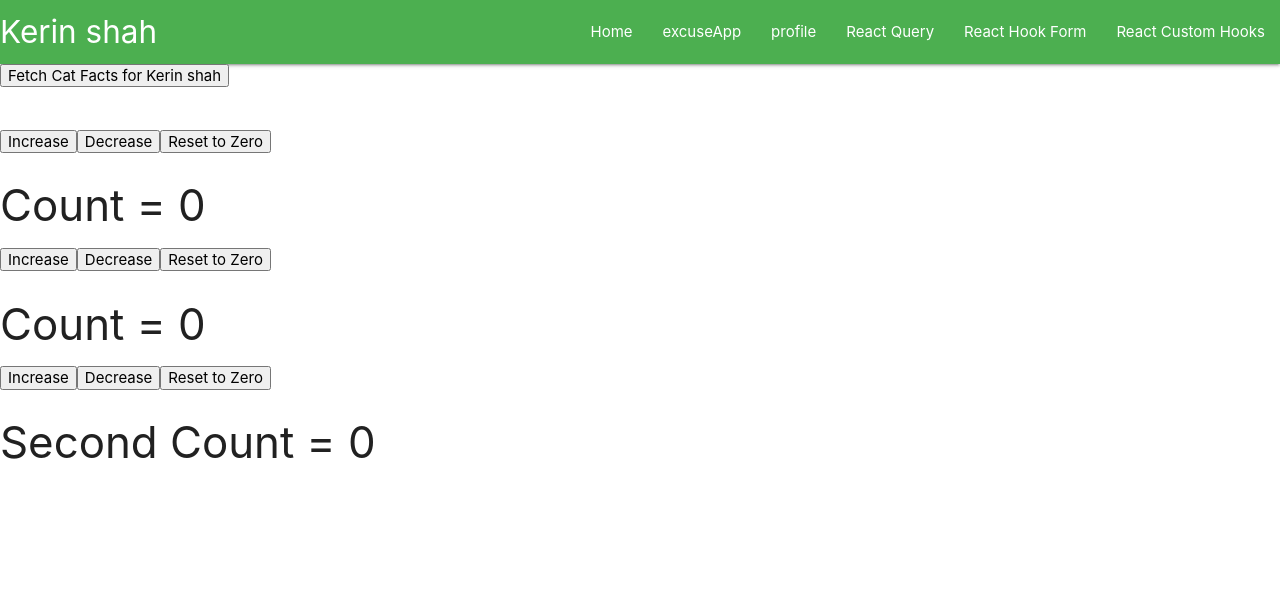
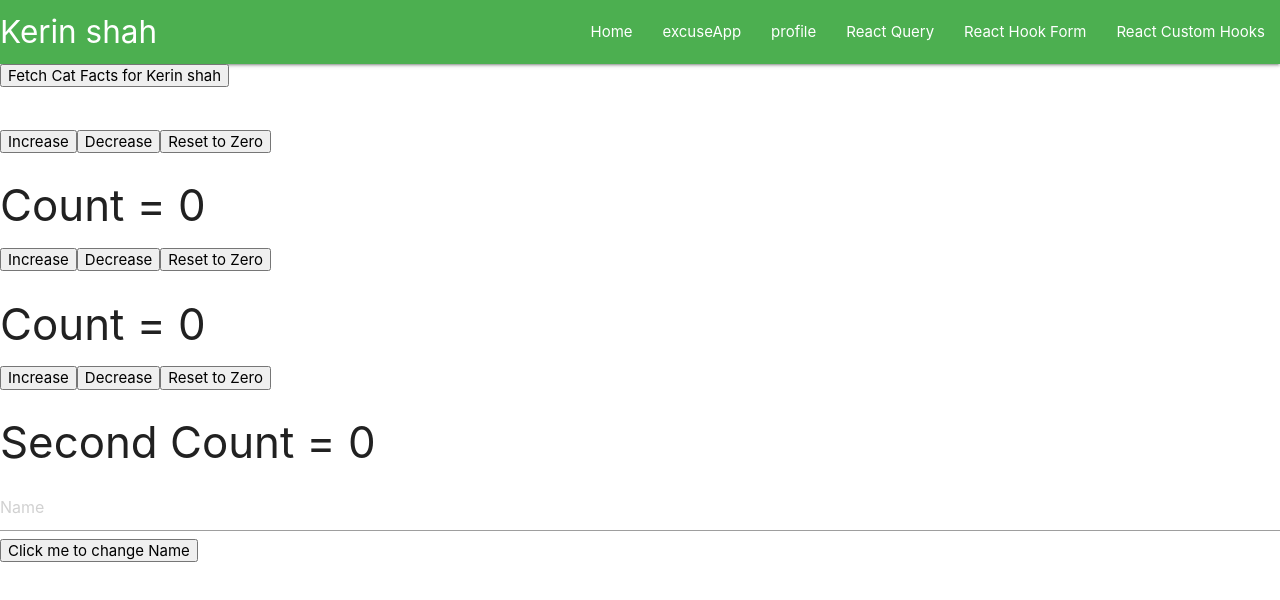
Before and after one commit to kerinshah3/react-practice, a React (Create React App) app: page / in a window 1280 px wide. Shown: the top 600 px of the page. Built offline with nearby package versions, Linux system fonts and the light colour scheme.

Commit message:
use ref with input field

```diff
--- a/src/component/api-call/AxiosFetchAPIData.js
+++ b/src/component/api-call/AxiosFetchAPIData.js
@@ -3,6 +3,7 @@ import Axios from "axios";
 import {AppContext} from "../../App";
 import UseReducerHook from "../react-hooks/use-reducer/UseReducerHook";
 import UseReduceWithComplexObject from "../react-hooks/use-reducer/UseReduceWithComplexObject";
+import UseRefsHook from "../react-hooks/use-refs/UseRefsHook";
 
 export default function AxiosFetchAPIData() {
     const {userName}  = useContext(AppContext)
@@ -27,6 +28,7 @@ export default function AxiosFetchAPIData() {
             <h3>{length}</h3>
             <UseReducerHook/>
             <UseReduceWithComplexObject/>
+            <UseRefsHook/>
         </div>
     )
 }
--- /dev/null
+++ b/src/component/react-hooks/use-refs/UseRefsHook.js
@@ -0,0 +1,29 @@
+import React , { useRef } from "react";
+
+export default function UseRefsHook(){
+
+    const inputRef = useRef(null)
+
+    function changeName(){
+        // get the value
+        console.log(inputRef.current.value)
+        // reset the value
+        inputRef.current.value = ""
+        // set back in the focus
+        inputRef.current.focus()
+    }
+
+    return (
+        <div>
+            <input
+                type="text"
+                placeholder="Name"
+                ref={inputRef}/>
+
+            <button onClick={changeName}> Click me to change Name </button>
+        </div>
+    )
+
+
+
+}
```
Also changed, not shown: 1 other file (tests, documents, lock files or other folders).
